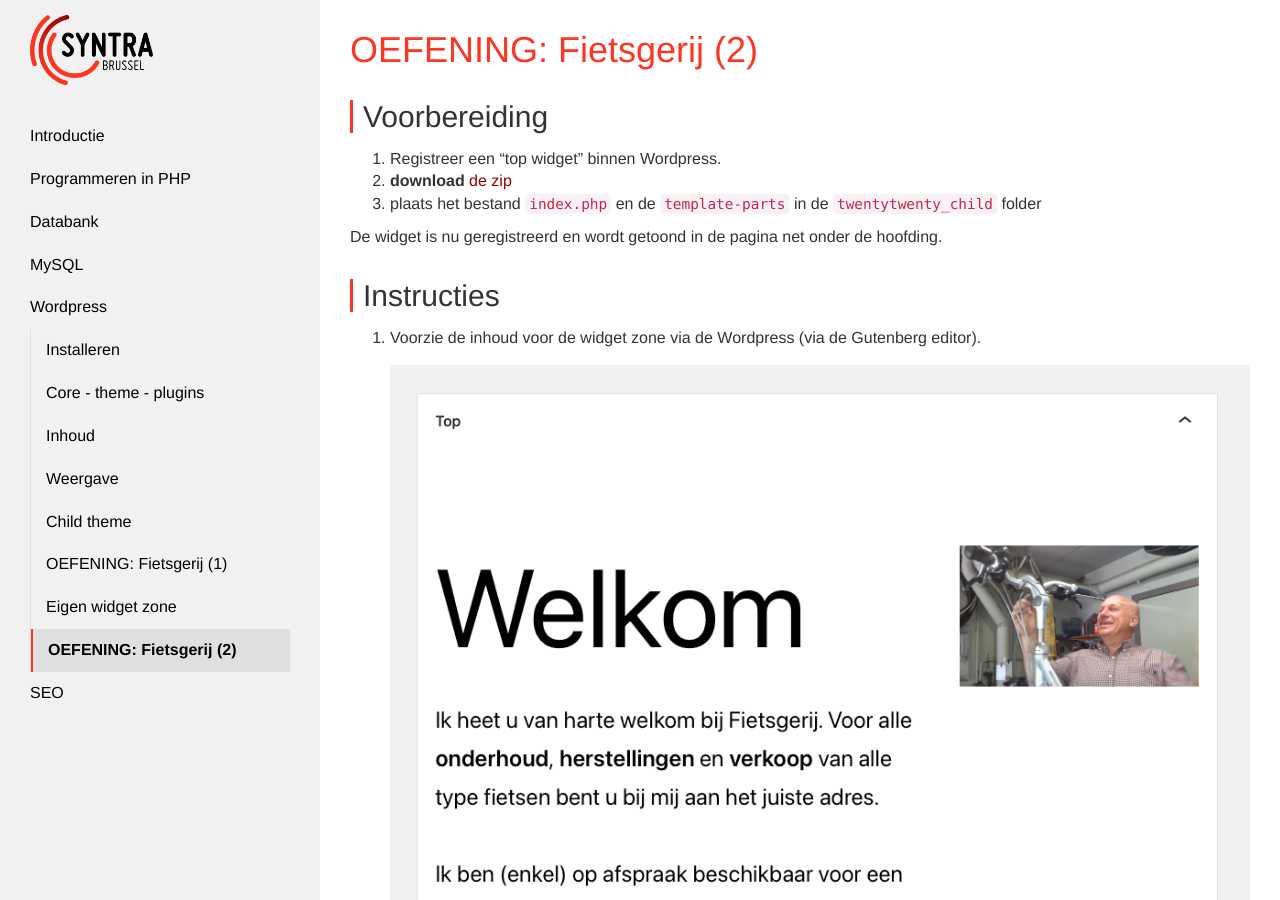
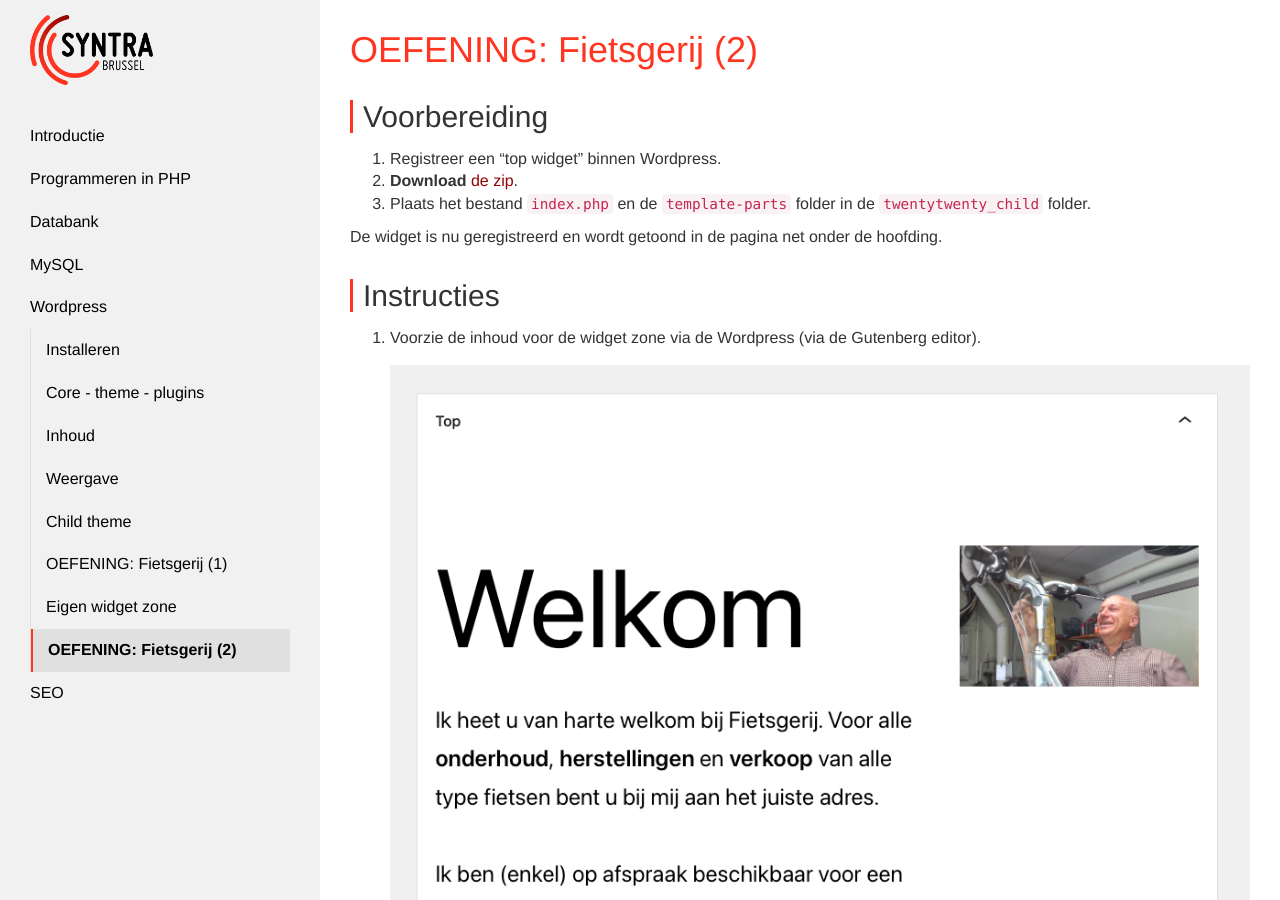
Before and after one commit to Syntra-Brussel/dynamische-webtechnieken, a Jekyll site: the page built from wordpress/oefening-fietsgerij-deel-2.md, in a window 1280 px wide and 900 px high. Built offline with Jekyll 4.4.1, drawn with Linux system fonts in a browser that asks for light colours; nearby versions of some CDN libraries; a script that is not in the unit is left out.

Commit message:
Update oefening-fietsgerij-deel-2.md

```diff
--- a/wordpress/oefening-fietsgerij-deel-2.md
+++ b/wordpress/oefening-fietsgerij-deel-2.md
@@ -7,8 +7,8 @@ collection: wordpress
 
 ## Voorbereiding
 1. Registreer een "top widget" binnen Wordpress.
-2. <strong>download</strong> <a href="fietsgerij/templates.zip">de zip</a>
-3. plaats het bestand <code>index.php</code> en de <code>template-parts</code> in de <code>twentytwenty_child</code> folder
+2. <strong>Download</strong> <a href="fietsgerij/templates.zip">de zip</a>.
+3. Plaats het bestand <code>index.php</code> en de <code>template-parts</code> folder in de <code>twentytwenty_child</code> folder.
 
 De widget is nu geregistreerd en wordt getoond in de pagina net onder de hoofding.
 
```
